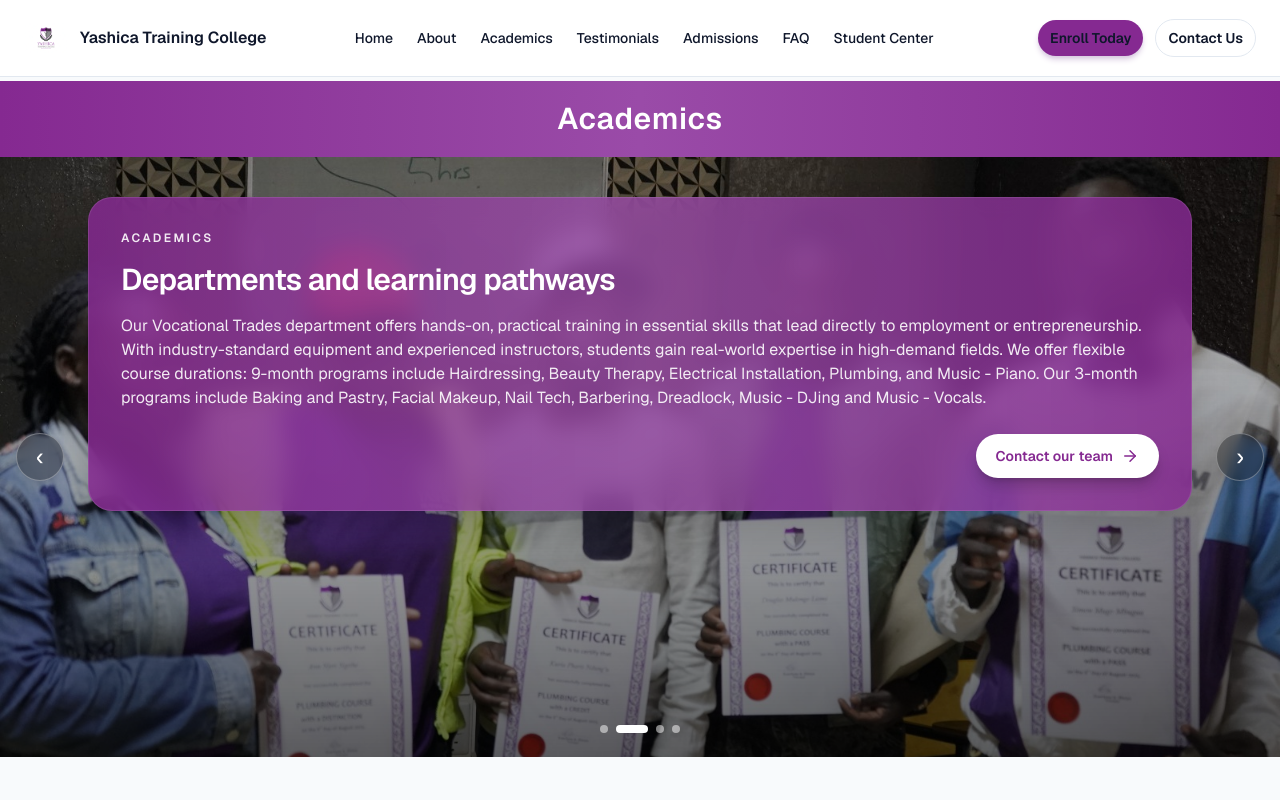
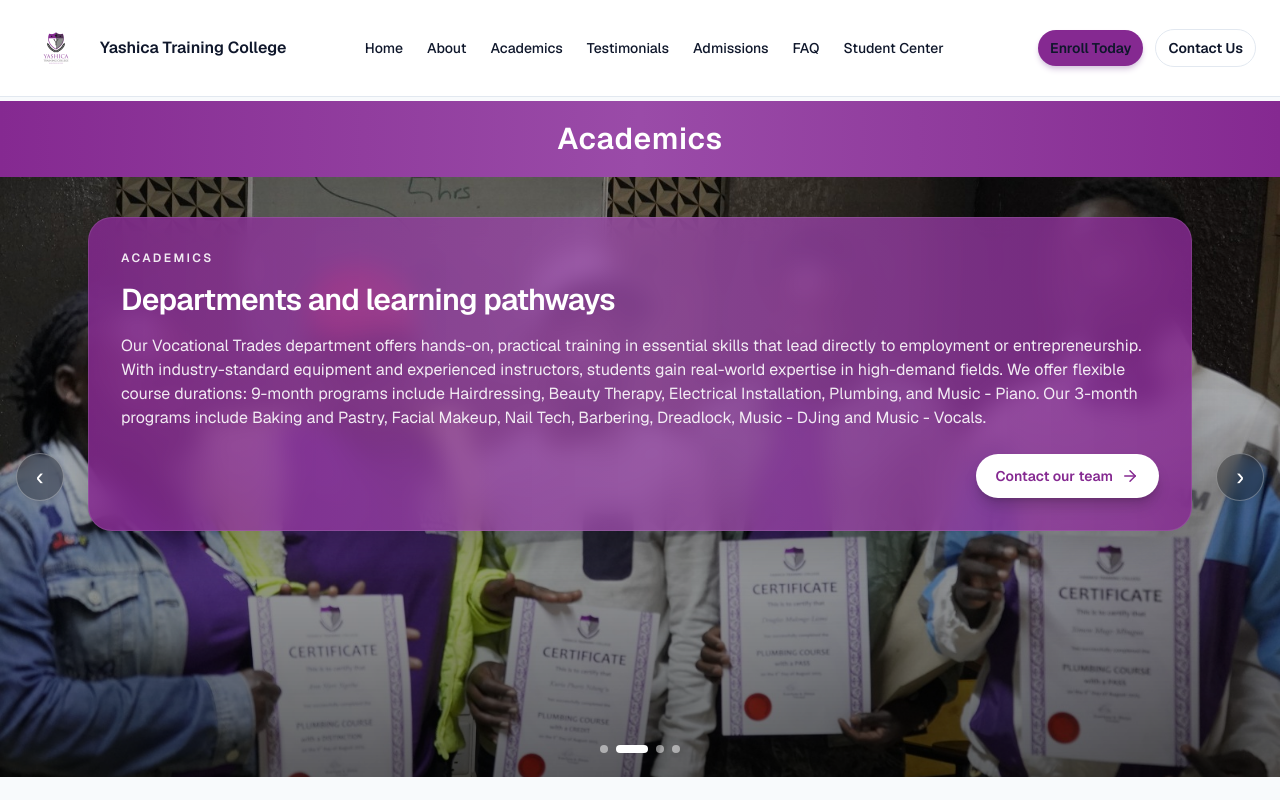
Before and after one commit to Biatus-Maina/skonga, a Next.js app: page /academics in a window 1280 px wide. Shown: the top 800 px of the page. Built offline with nearby package versions, Linux system fonts and the light colour scheme.

Commit message:
new feature

```diff
--- a/src/app/page.tsx
+++ b/src/app/page.tsx
@@ -276,12 +276,12 @@ export default function Home() {
       <header className="sticky top-0 z-30 border-b border-slate-200 bg-white/90 backdrop-blur">
         <div className="mx-auto flex max-w-7xl items-center px-6 py-4">
           <div className="flex items-center gap-3 mr-8">
-            <div className="flex h-11 w-11 items-center justify-center flex-shrink-0">
+            <div className="flex h-16 w-16 items-center justify-center flex-shrink-0">
               <Image
                 src="/media/logo.png"
                 alt="Yashica Training College Logo"
-                width={44}
-                height={44}
+                width={64}
+                height={64}
                 className="h-full w-auto"
                 priority
               />
@@ -289,9 +289,6 @@ export default function Home() {
             <div className="hidden sm:block min-w-max">
               <p className="text-base font-semibold whitespace-nowrap">
                 Yashica Training College
-              </p>
-              <p className="text-sm text-slate-500 whitespace-nowrap">
-                Transforming lives through vocational skills.
               </p>
             </div>
             <div className="block sm:hidden">
--- a/src/components/Header.tsx
+++ b/src/components/Header.tsx
@@ -61,12 +61,12 @@ export default function Header() {
       <div className="mx-auto flex max-w-7xl items-center px-6 py-4">
         <div className="flex items-center gap-3 mr-8">
           <Link href="/" className="flex items-center gap-3">
-            <div className="flex h-11 w-11 items-center justify-center flex-shrink-0">
+            <div className="flex h-16 w-16 items-center justify-center flex-shrink-0">
               <Image
                 src="/media/logo.png"
                 alt="Yashica Training College Logo"
-                width={44}
-                height={44}
+                width={64}
+                height={64}
                 className="h-full w-auto"
                 priority
               />
```
